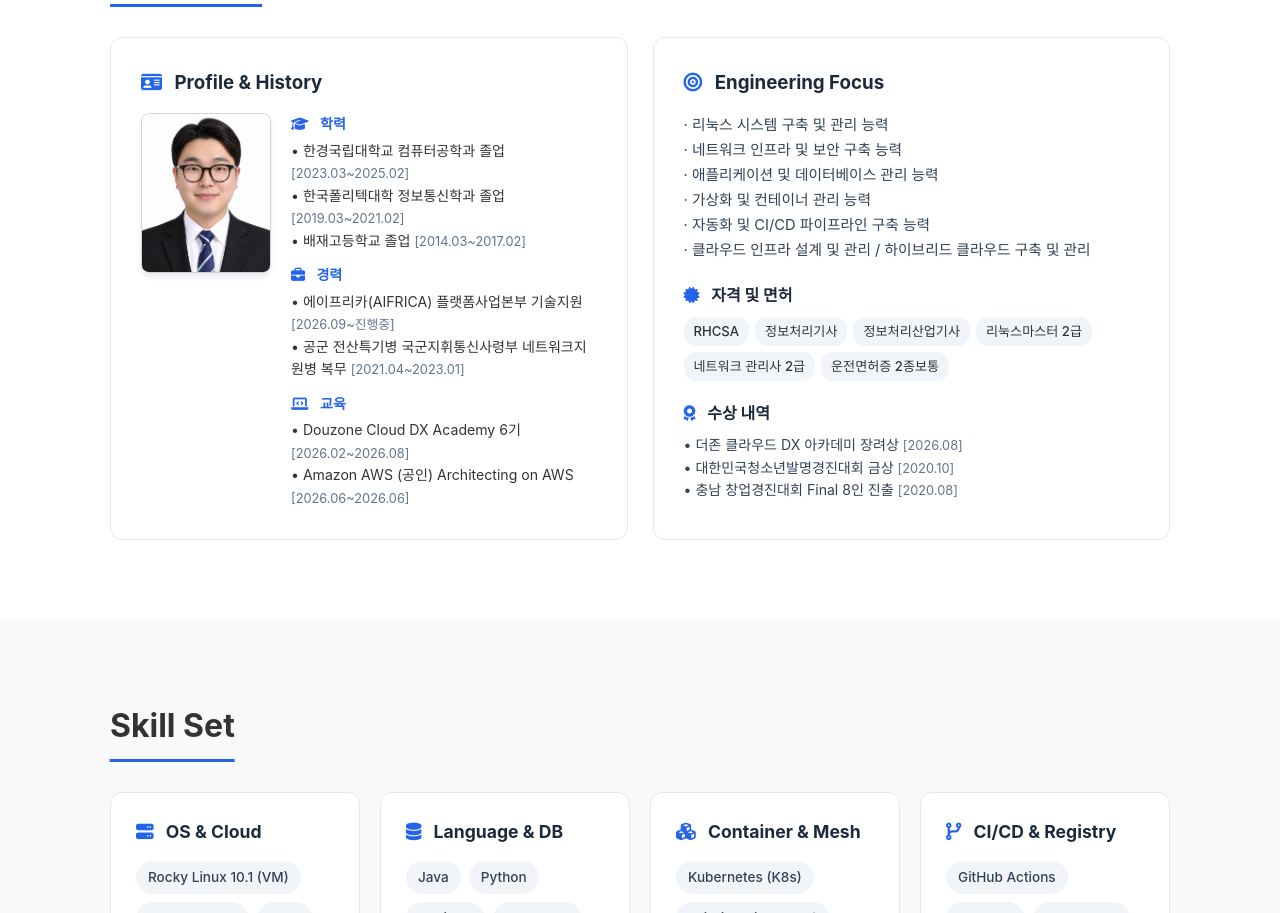
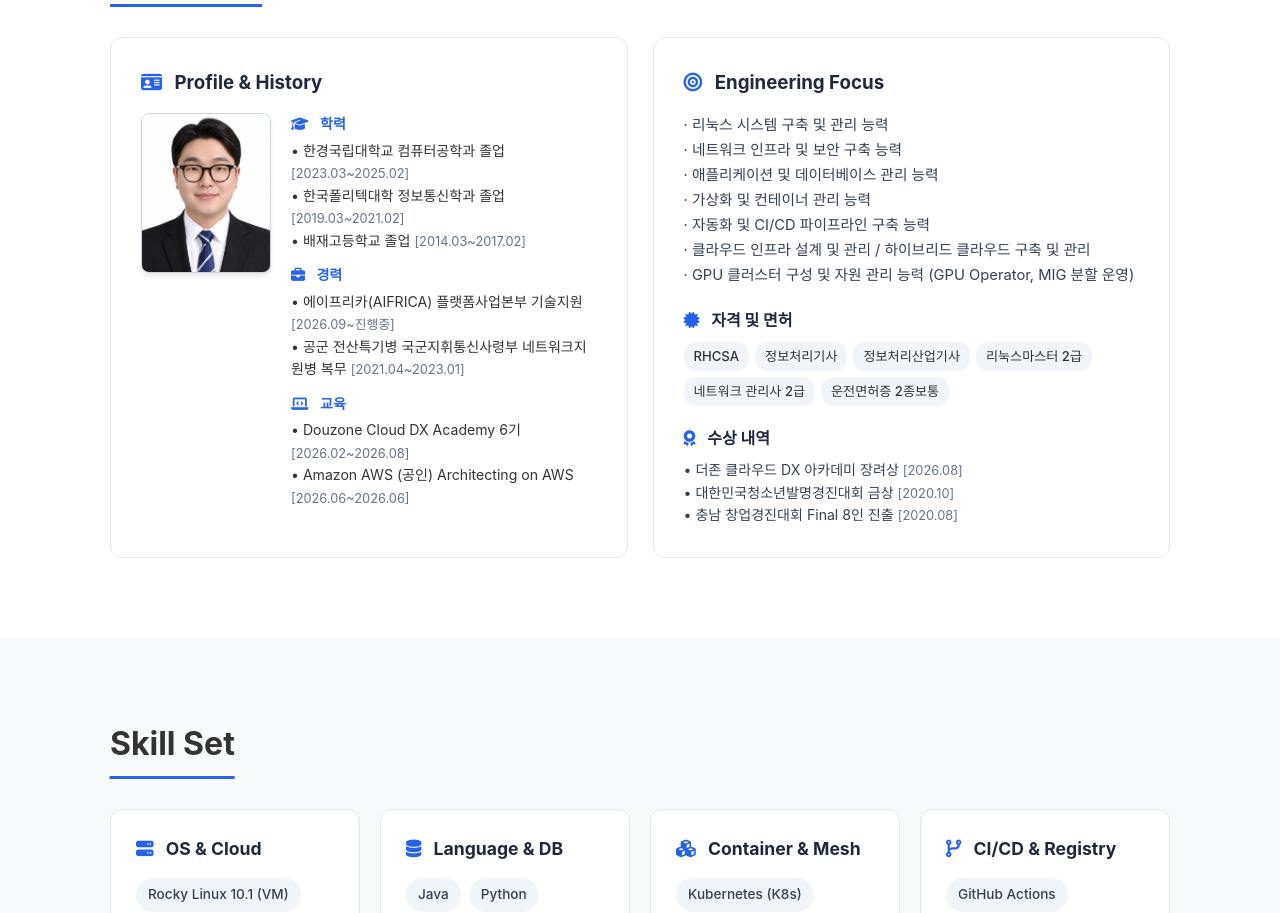
Before and after one commit to Choyoungjoo123/cyj-portfolio, a plain HTML site: page index.html in a window 1280 px wide. Shown: the part 934-1847 px from the top of the page. Drawn offline with Linux system fonts and the light colour scheme.

Commit message:
Engineering Focus에 GPU 클러스터 구성 및 자원 관리 항목 추가
Co-Authored-By: Claude Opus 5.5 <noreply@anthropic.com>

```diff
--- a/index.html
+++ b/index.html
@@ -100,7 +100,8 @@
               · 애플리케이션 및 데이터베이스 관리 능력<br>
               · 가상화 및 컨테이너 관리 능력<br>
               · 자동화 및 CI/CD 파이프라인 구축 능력<br>
-              · 클라우드 인프라 설계 및 관리 / 하이브리드 클라우드 구축 및 관리
+              · 클라우드 인프라 설계 및 관리 / 하이브리드 클라우드 구축 및 관리<br>
+              · GPU 클러스터 구성 및 자원 관리 능력 (GPU Operator, MIG 분할 운영)
             </p>
           </div>
 
```
